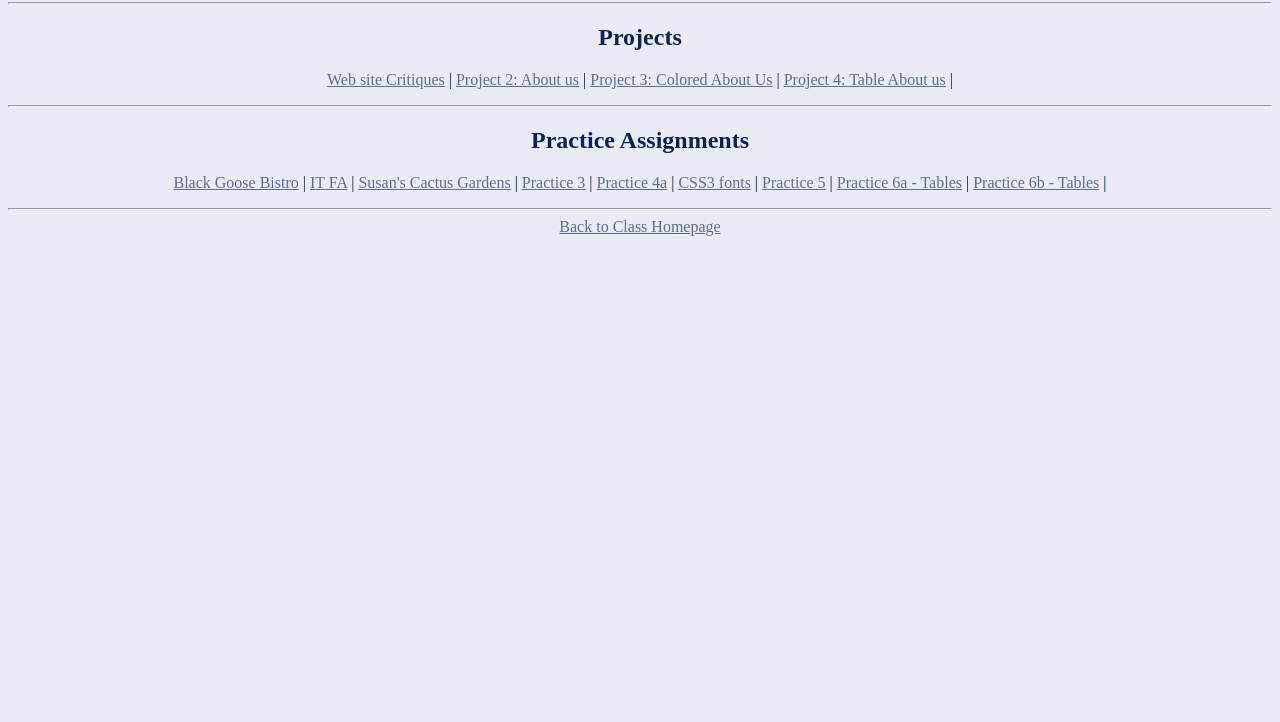
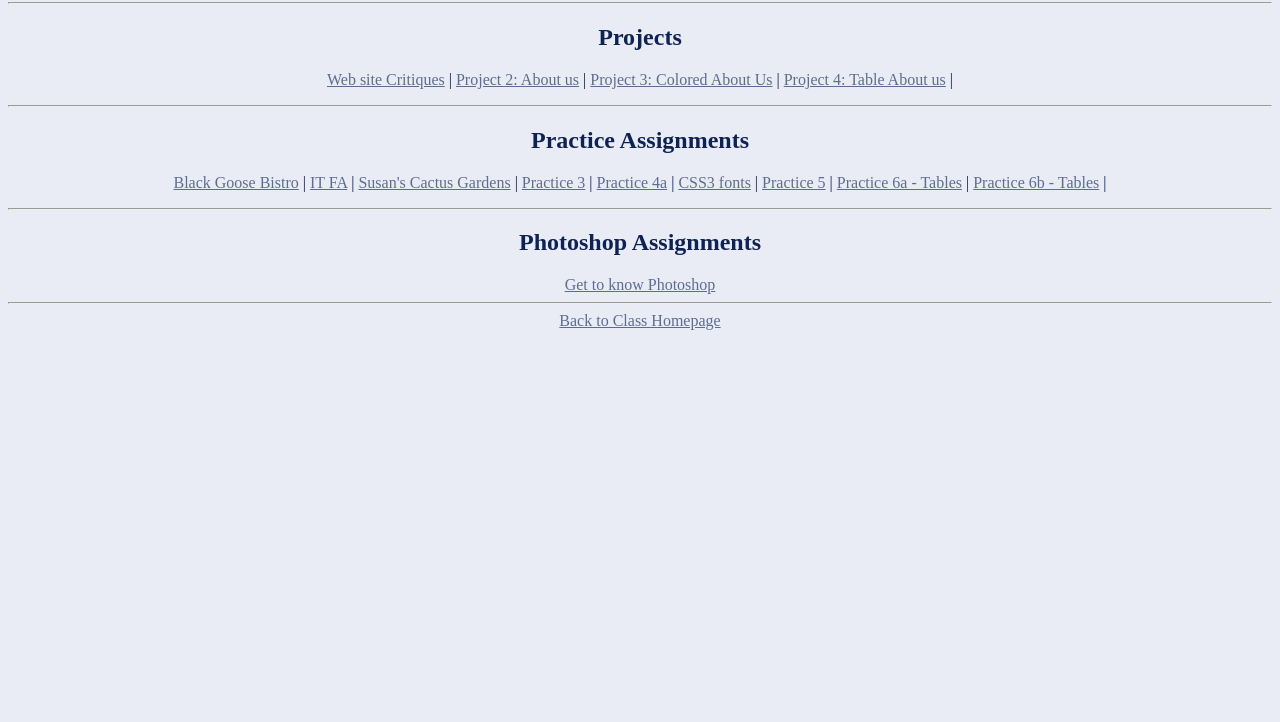
Before and after one commit to 0thedarkweb0/Web_Dev, a plain HTML site: page index.html in a window 1280 px wide. Shown: the part 78-800 px from the top of the page. Drawn offline with Linux system fonts and the light colour scheme.

Commit message:
Update index.html

```diff
--- a/index.html
+++ b/index.html
@@ -49,6 +49,9 @@ margin-top: 60%;
 <a href="practice/practice6b/table.html">Practice 6b - Tables</a> |
 </p>
 <hr />
+<h2>Photoshop Assignments</h2>
+<a href="practice\photoshop\knowPhoto\photo.html">Get to know Photoshop</a>
+<hr>
 <a href="https://ucaswebclass.ucas-edu.net/">Back to Class Homepage</a>
 <br>
 <iframe src="https://chatphp.great-site.net/" title="chat">test</iframe>
```
